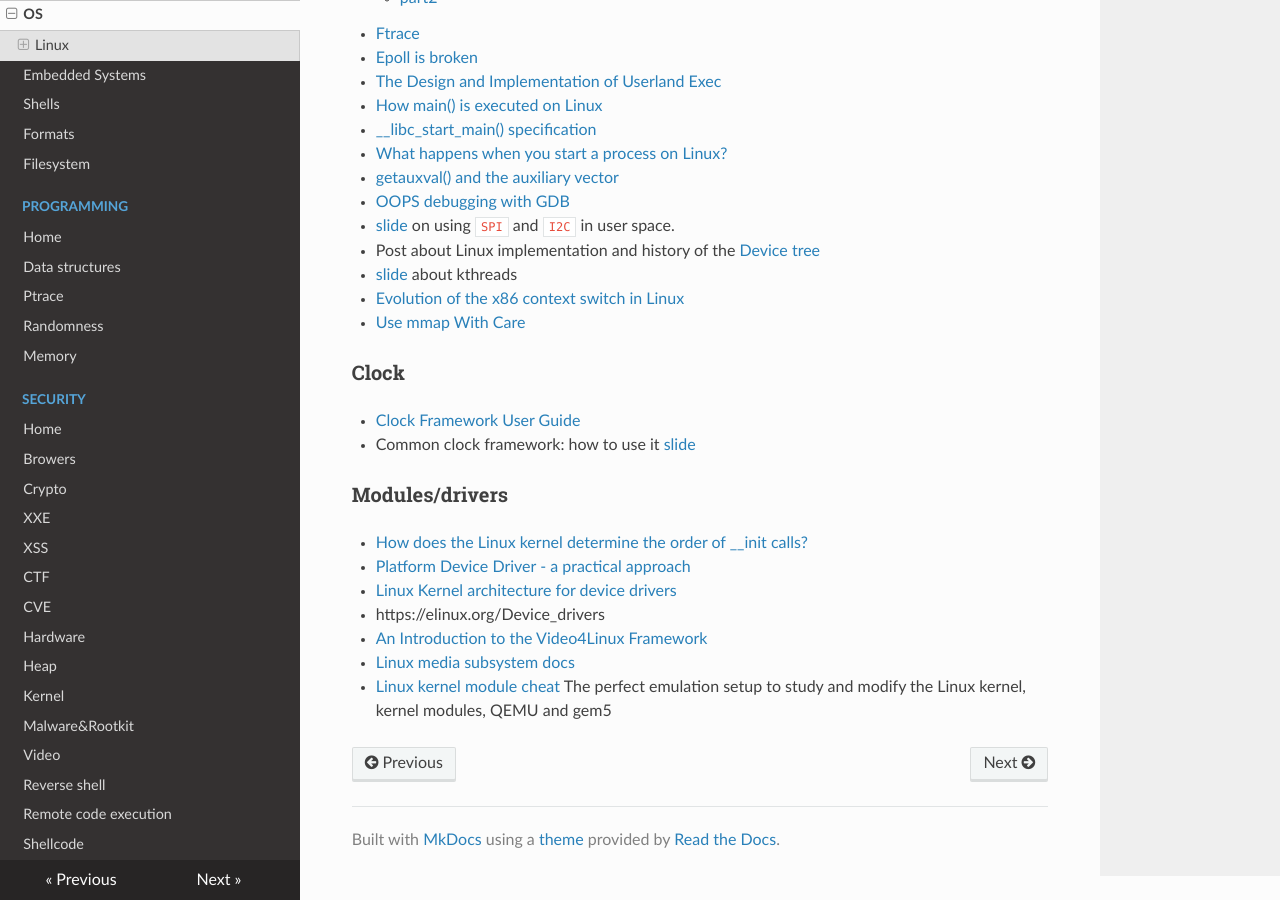
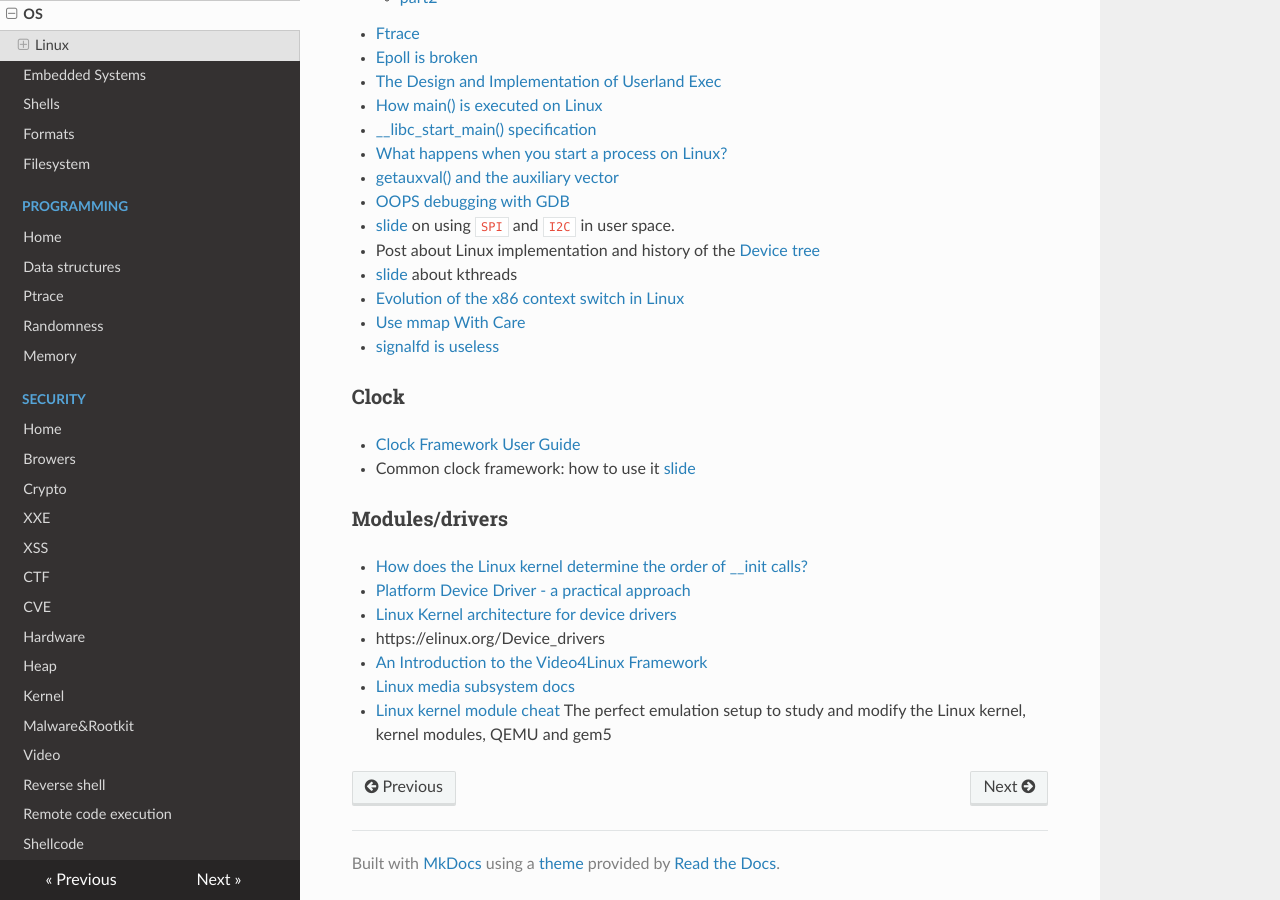
Before and after one commit to gipi/low-level, an MkDocs documentation site: the page built from docs/os/index.md, in a window 1280 px wide and 900 px high, scrolled down 566 px. Built offline with MkDocs 1.6.1, drawn with Linux system fonts in a browser that asks for light colours; nearby versions of some CDN libraries; old or Windows-style settings are respelled for this version of MkDocs.

Commit message:
Update index.md

```diff
--- a/docs/os/index.md
+++ b/docs/os/index.md
@@ -29,6 +29,7 @@ Related to that there are **Hypervisor**s
  - [slide](http://www.cs.fsu.edu/~cop4610t/lectures/project2/kthreads/kthreads.pdf) about kthreads
  - [Evolution of the x86 context switch in Linux](http://www.maizure.org/projects/evolution_x86_context_switch_linux/)
  - [Use mmap With Care](https://www.sublimetext.com/blog/articles/use-mmap-with-care)
+ - [signalfd is useless](https://ldpreload.com/blog/signalfd-is-useless)
 
 ### Clock
 
```
